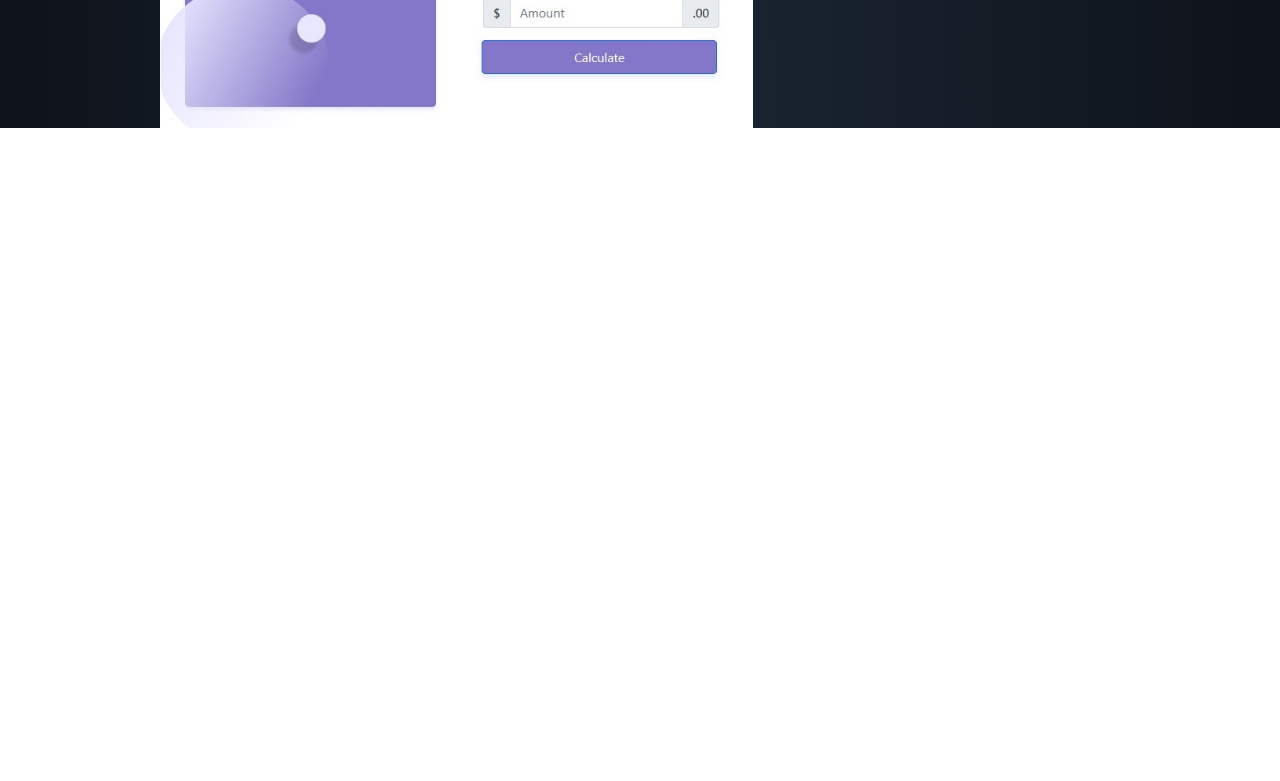
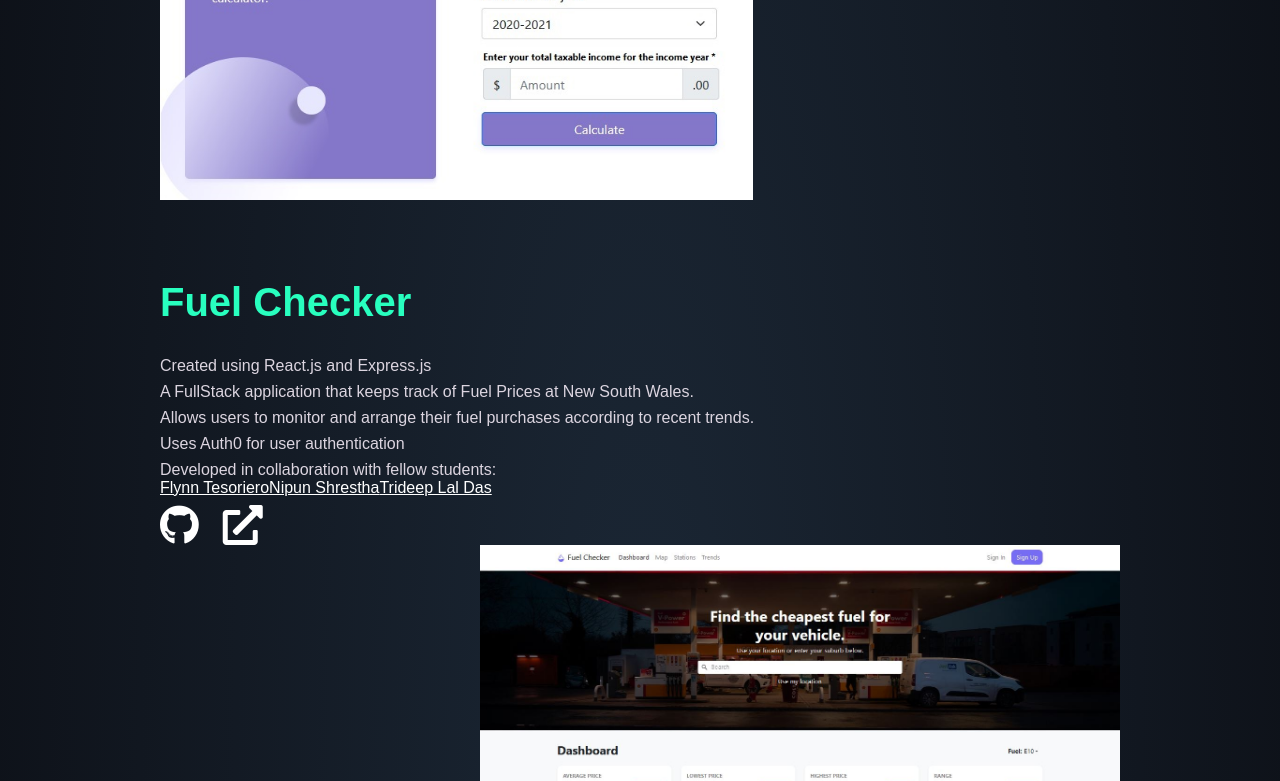
Before and after one commit to HubertHartan/Personal-Website, a React (Create React App) app: page / in a window 1280 px wide. Shown: the part 2000-2781 px from the top of the page. Before the commit the page ends 2128 px from the top, so only its background shows below. Built offline with nearby package versions, Linux system fonts and the light colour scheme.

Commit message:
Change tax top padding

```diff
--- a/src/App.js
+++ b/src/App.js
@@ -7,6 +7,7 @@ import Hero from './components/Hero';
 import About from './components/About';
 import PageBreak from './components/PageBreak';
 import Tax from './components/Tax'
+import Fuel from './components/Fuel'
 import './CSS/App.css';
 
 
@@ -20,6 +21,7 @@ function App() {
 	  <About/>
 	  <PageBreak/>
 	  <Tax/>
+	  <Fuel/>
 
 
     </div>
--- a/src/CSS/Fuel.css
+++ b/src/CSS/Fuel.css
@@ -0,0 +1,45 @@
+.fuel-container{
+	overflow:auto;
+	padding-top: 10vh;
+}
+
+
+.fuel-pic{
+	float: right;
+	width:100vh;
+	padding-right: 20vh;
+}
+
+.fuel-title{
+
+	padding-bottom: 3vh;
+	color: #28FFBF;
+	font-size: 5vh;
+	font-weight: bolder;
+}
+
+.fa-github{
+	color: white;
+	font-size: 5vh;
+	padding-right: 3vh;
+	padding-top: 1vh;
+}
+
+.fa-external-link-alt{
+	color: white;
+	font-size: 5vh;
+}
+
+a:link, a:visited {
+    color: white;
+}
+
+
+.fuel-info{
+	float:left;
+	padding-left: 20vh;
+}
+p{
+	color:#dcd5e0;
+	padding-top: 1vh;
+}
--- a/src/CSS/Tax.css
+++ b/src/CSS/Tax.css
@@ -1,6 +1,6 @@
 .tax-container{
 	overflow:auto;
-
+	padding-top: 10vh;
 }
 
 
@@ -11,7 +11,7 @@
 }
 
 .tax-title{
-	padding-top: 1vh;
+
 	padding-bottom: 3vh;
 	color: #28FFBF;
 	font-size: 5vh;
--- a/src/components/Fuel.js
+++ b/src/components/Fuel.js
@@ -8,8 +8,8 @@ const Fuel = () =>{
 				<div className="fuel-title">Fuel Checker</div>
 				<div className="fuel-body">
 					<p>Created using React.js and Express.js</p>
-					<p>A FullStack application that keeps track of Fuel Prices at
-						all fuel stations at the state of New South Wales</p>
+					<p>A FullStack application that keeps track of Fuel Prices at New South Wales.</p>
+					<p>Allows users to monitor and arrange their fuel purchases according to recent trends.</p>
 					<p>Uses Auth0 for user authentication </p>
 					<p>Developed in collaboration with fellow students: </p>
 					<a href="https://github.com/Flynntes" target="_blank" rel="noreferrer">Flynn Tesoriero</a>
```
Also changed, not shown: public/images/fuel-checker.jpg.
